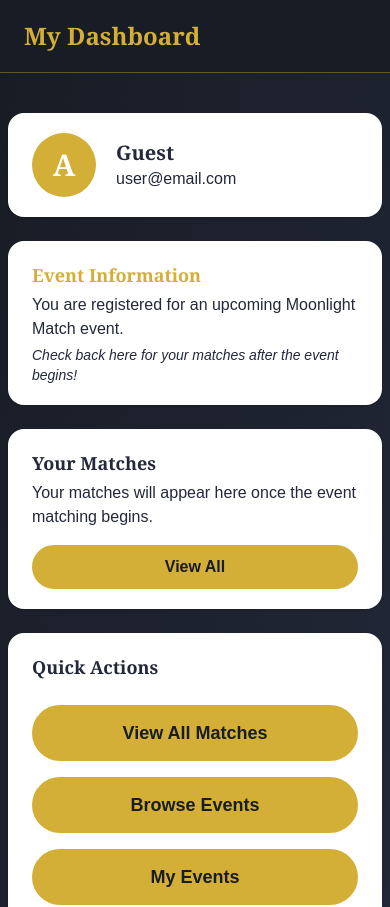
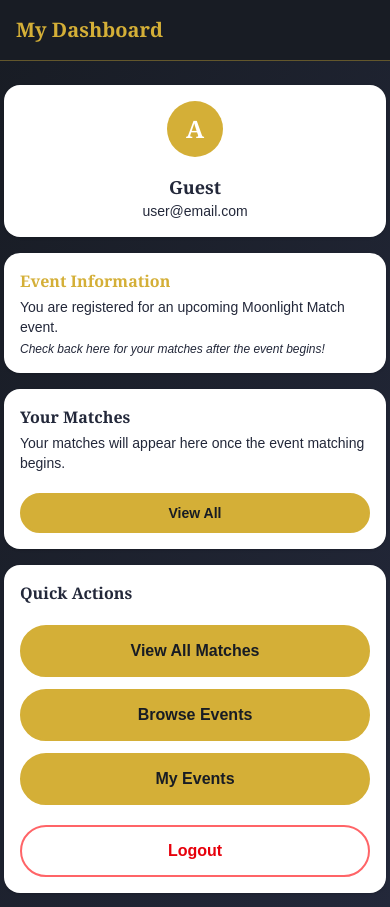
Before and after one commit to florescualexandra/moonlight-match, a Next.js app: page /user in a window 390 px wide. Shown: the top 907 px of the page. Built offline with nearby package versions, Linux system fonts and the light colour scheme.

Commit message:
Make user dashboard fully responsive and mobile-friendly

```diff
--- a/src/app/user/page.tsx
+++ b/src/app/user/page.tsx
@@ -20,46 +20,46 @@ export default function UserPage() {
   return (
     <div className="min-h-screen bg-gradient-to-br from-[#181c24] to-[#23283a] flex flex-col">
       {/* Top Bar */}
-      <header className="w-full px-6 py-5 bg-[#181c24] border-b border-[#D4AF37]/40 flex items-center">
-        <span className="text-2xl font-bold text-[#D4AF37] font-serif">My Dashboard</span>
+      <header className="w-full px-4 sm:px-6 py-4 sm:py-5 bg-[#181c24] border-b border-[#D4AF37]/40 flex items-center">
+        <span className="text-xl sm:text-2xl font-bold text-[#D4AF37] font-serif">My Dashboard</span>
       </header>
 
-      <main className="flex-1 flex flex-col items-center py-10 px-2 md:px-0">
-        <div className="w-full max-w-3xl flex flex-col gap-6">
+      <main className="flex-1 flex flex-col items-center py-6 sm:py-10 px-1 sm:px-2 md:px-0">
+        <div className="w-full max-w-3xl flex flex-col gap-4 sm:gap-6">
           {/* Profile Card */}
-          <div className="bg-white rounded-2xl shadow flex items-center gap-5 px-6 py-5">
-            <div className="w-16 h-16 rounded-full bg-[#D4AF37] flex items-center justify-center text-3xl font-bold text-white font-serif">
+          <div className="bg-white rounded-2xl shadow flex flex-col sm:flex-row items-center gap-4 sm:gap-5 px-4 sm:px-6 py-4 sm:py-5">
+            <div className="w-14 h-14 sm:w-16 sm:h-16 rounded-full bg-[#D4AF37] flex items-center justify-center text-2xl sm:text-3xl font-bold text-white font-serif">
               {getInitials(profile.name || profile.email || "A")}
             </div>
-            <div>
-              <div className="text-xl font-bold text-[#23283a] font-serif">{profile.name || "Guest"}</div>
-              <div className="text-[#23283a] text-base">{profile.email || "user@email.com"}</div>
+            <div className="text-center sm:text-left">
+              <div className="text-lg sm:text-xl font-bold text-[#23283a] font-serif">{profile.name || "Guest"}</div>
+              <div className="text-[#23283a] text-sm sm:text-base">{profile.email || "user@email.com"}</div>
             </div>
           </div>
 
           {/* Event Information Card */}
-          <div className="bg-white rounded-2xl shadow px-6 py-5">
-            <div className="text-lg font-bold text-[#D4AF37] font-serif mb-1">Event Information</div>
-            <div className="text-[#23283a] text-base">You are registered for an upcoming Moonlight Match event.</div>
-            <div className="text-[#23283a] text-sm mt-1 italic">Check back here for your matches after the event begins!</div>
+          <div className="bg-white rounded-2xl shadow px-4 sm:px-6 py-4 sm:py-5">
+            <div className="text-base sm:text-lg font-bold text-[#D4AF37] font-serif mb-1">Event Information</div>
+            <div className="text-[#23283a] text-sm sm:text-base">You are registered for an upcoming Moonlight Match event.</div>
+            <div className="text-[#23283a] text-xs sm:text-sm mt-1 italic">Check back here for your matches after the event begins!</div>
           </div>
 
           {/* Matches Card */}
-          <div className="bg-white rounded-2xl shadow px-6 py-5 flex flex-col md:flex-row md:items-center md:justify-between">
+          <div className="bg-white rounded-2xl shadow px-4 sm:px-6 py-4 sm:py-5 flex flex-col sm:flex-row sm:items-center sm:justify-between gap-3 sm:gap-0">
             <div>
-              <div className="text-lg font-bold text-[#23283a] font-serif mb-1">Your Matches</div>
-              <div className="text-[#23283a] text-base">Your matches will appear here once the event matching begins.</div>
+              <div className="text-base sm:text-lg font-bold text-[#23283a] font-serif mb-1">Your Matches</div>
+              <div className="text-[#23283a] text-sm sm:text-base">Your matches will appear here once the event matching begins.</div>
             </div>
-            <Link href="/matches" className="mt-4 md:mt-0 px-6 py-2 rounded-full bg-[#D4AF37] text-[#181c24] font-semibold border-2 border-[#D4AF37] hover:bg-[#e6c97a] transition text-center">View All</Link>
+            <Link href="/matches" className="mt-2 sm:mt-0 px-4 sm:px-6 py-2 rounded-full bg-[#D4AF37] text-[#181c24] font-semibold border-2 border-[#D4AF37] hover:bg-[#e6c97a] transition text-center text-sm sm:text-base">View All</Link>
           </div>
 
           {/* Quick Actions */}
-          <div className="bg-white rounded-2xl shadow px-6 py-5 flex flex-col gap-4">
-            <div className="text-lg font-bold text-[#23283a] font-serif mb-2">Quick Actions</div>
-            <div className="flex flex-col md:flex-row gap-4">
-              <Link href="/matches" className="flex-1 px-6 py-3 rounded-full bg-[#D4AF37] text-[#181c24] font-bold text-lg border-2 border-[#D4AF37] hover:bg-[#e6c97a] transition text-center">View All Matches</Link>
-              <Link href="/events" className="flex-1 px-6 py-3 rounded-full bg-[#D4AF37] text-[#181c24] font-bold text-lg border-2 border-[#D4AF37] hover:bg-[#e6c97a] transition text-center">Browse Events</Link>
-              <Link href="/user/events" className="flex-1 px-6 py-3 rounded-full bg-[#D4AF37] text-[#181c24] font-bold text-lg border-2 border-[#D4AF37] hover:bg-[#e6c97a] transition text-center">My Events</Link>
+          <div className="bg-white rounded-2xl shadow px-4 sm:px-6 py-4 sm:py-5 flex flex-col gap-3 sm:gap-4">
+            <div className="text-base sm:text-lg font-bold text-[#23283a] font-serif mb-2">Quick Actions</div>
+            <div className="flex flex-col sm:flex-row gap-3 sm:gap-4">
+              <Link href="/matches" className="flex-1 px-4 sm:px-6 py-3 rounded-full bg-[#D4AF37] text-[#181c24] font-bold text-base sm:text-lg border-2 border-[#D4AF37] hover:bg-[#e6c97a] transition text-center">View All Matches</Link>
+              <Link href="/events" className="flex-1 px-4 sm:px-6 py-3 rounded-full bg-[#D4AF37] text-[#181c24] font-bold text-base sm:text-lg border-2 border-[#D4AF37] hover:bg-[#e6c97a] transition text-center">Browse Events</Link>
+              <Link href="/user/events" className="flex-1 px-4 sm:px-6 py-3 rounded-full bg-[#D4AF37] text-[#181c24] font-bold text-base sm:text-lg border-2 border-[#D4AF37] hover:bg-[#e6c97a] transition text-center">My Events</Link>
             </div>
             <button
               onClick={() => {
@@ -69,7 +69,7 @@ export default function UserPage() {
                   window.location.href = "/";
                 }
               }}
-              className="w-full px-6 py-3 rounded-full bg-white text-red-600 font-bold text-lg border-2 border-red-400 hover:bg-red-50 transition mt-2"
+              className="w-full px-4 sm:px-6 py-3 rounded-full bg-white text-red-600 font-bold text-base sm:text-lg border-2 border-red-400 hover:bg-red-50 transition mt-2"
             >
               Logout
             </button>
```
